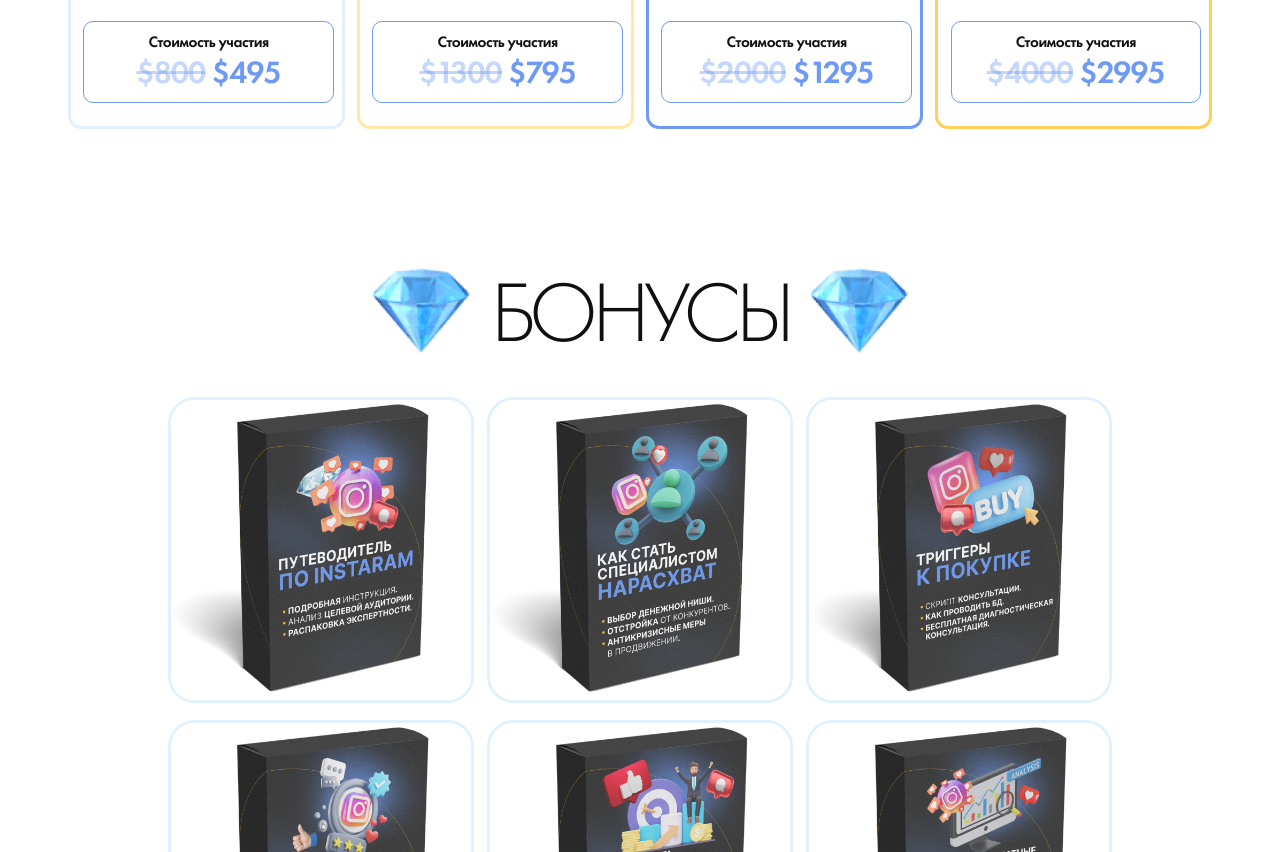
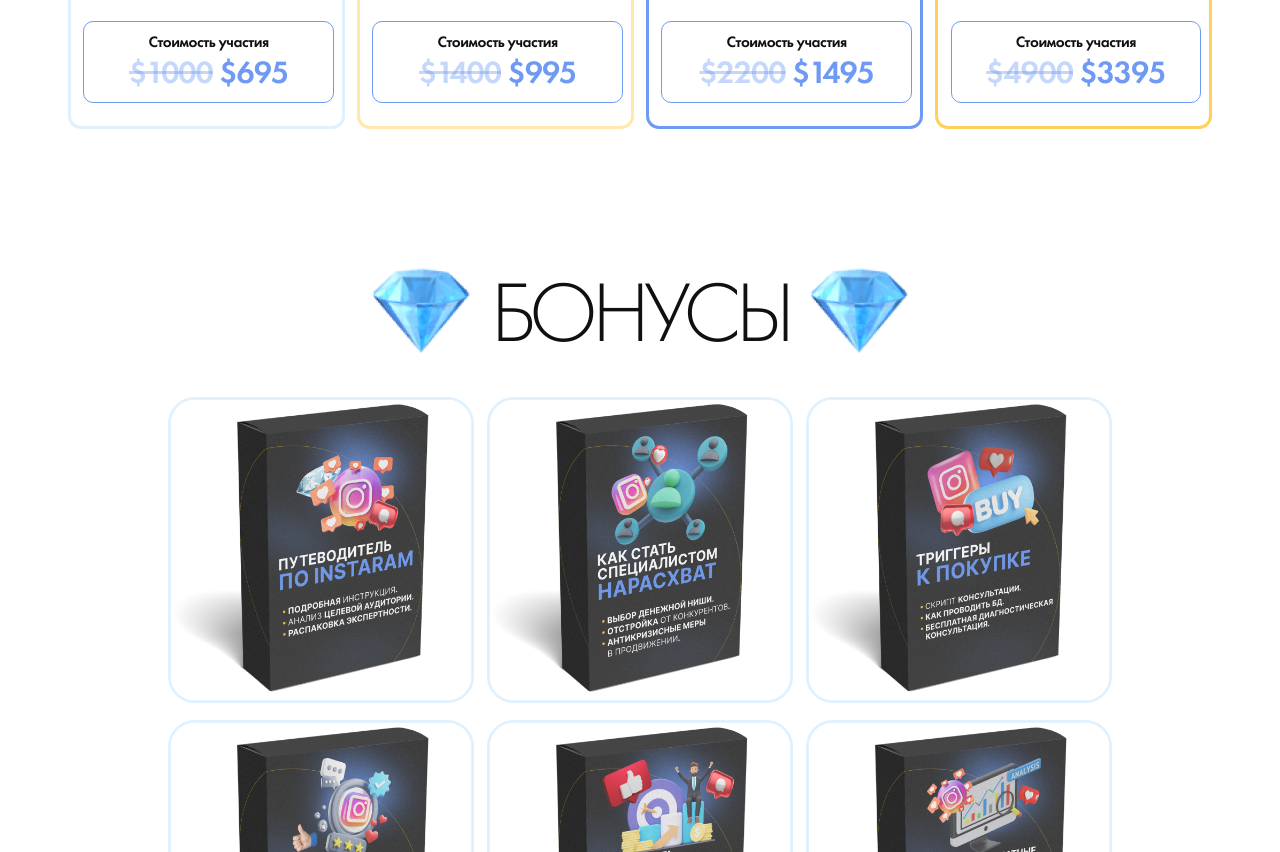
Before and after one commit to RomanIsaiev/work-website-47, a website built with Vite: page index.html in a window 1280 px wide. Shown: the part 8537-9389 px from the top of the page. Built offline with nearby package versions, Linux system fonts and the light colour scheme.

Commit message:
update price

```diff
--- a/index.html
+++ b/index.html
@@ -1043,7 +1043,7 @@
                 </ul>
                 <div class="price-wrapper">
                   <p class="price-title">Стоимость участия</p>
-                  <p class="price"><span>$800</span> $495</p>
+                  <p class="price"><span>$1000</span> $695</p>
                 </div>
               </div>
             </li>
@@ -1131,7 +1131,7 @@
                 </ul>
                 <div class="price-wrapper">
                   <p class="price-title">Стоимость участия</p>
-                  <p class="price"><span>$1300</span> $795</p>
+                  <p class="price"><span>$1400</span> $995</p>
                 </div>
               </div>
             </li>
@@ -1219,7 +1219,7 @@
                 </ul>
                 <div class="price-wrapper">
                   <p class="price-title">Стоимость участия</p>
-                  <p class="price"><span>$2000</span> $1295</p>
+                  <p class="price"><span>$2200</span> $1495</p>
                 </div>
               </div>
             </li>
@@ -1309,7 +1309,7 @@
                 </ul>
                 <div class="price-wrapper">
                   <p class="price-title">Стоимость участия</p>
-                  <p class="price"><span>$4000</span> $2995</p>
+                  <p class="price"><span>$4900</span> $3395</p>
                 </div>
               </div>
             </li>
```
